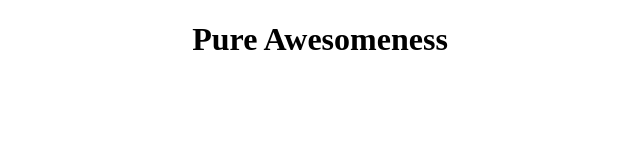
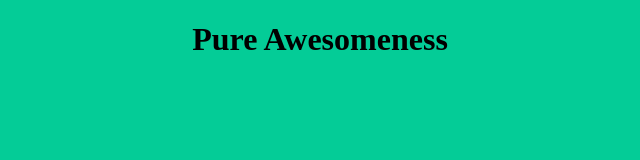
Before and after one commit to TeamZeroPlus/Project1, a plain HTML site: page index.html in a window 1280 px wide. Shown: the whole page, without its empty margins (320-960 px from the left). Drawn offline with Linux system fonts and the light colour scheme.

Commit message:
Update index.html

```diff
--- a/index.html
+++ b/index.html
@@ -8,5 +8,17 @@
 </head>
 <body>
     <h1 style="text-align: center;">Pure Awesomeness</h1>
+    <script>
+
+    setInterval(function(){
+        let red = Math.floor(Math.random()*255)
+        let green = Math.floor(Math.random()*255)
+        let blue = Math.floor(Math.random()*255)
+        document.body.style.backgroundColor = `rgb(${red},${green},${blue})`
+    }, 1000)
+
+
+    </script>
+
 </body>
 </html>
```
